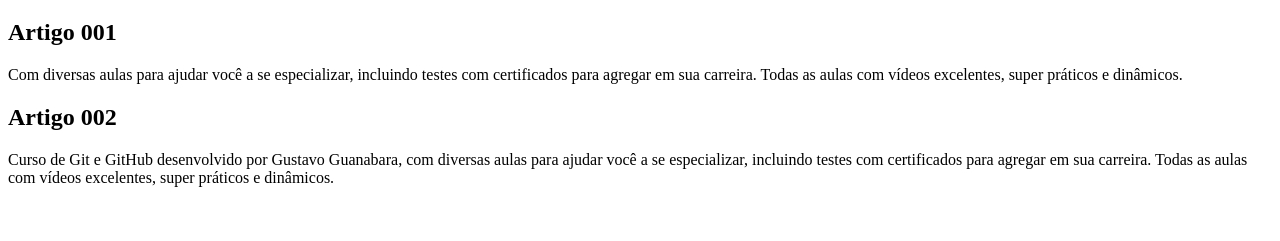
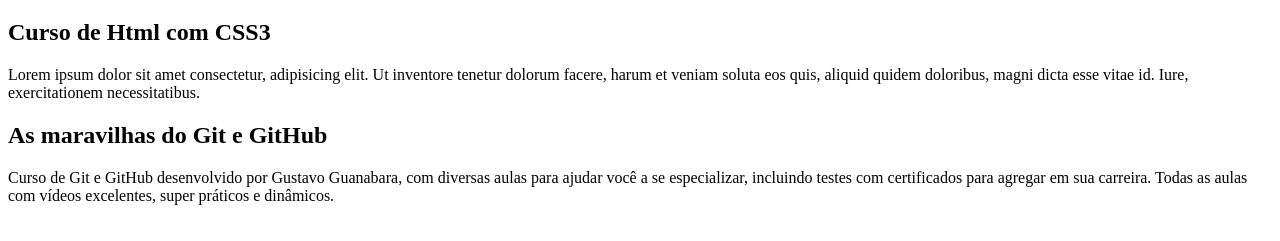
Before and after one commit to Prates05/Projeto-site, a plain HTML site: page index.html in a window 1280 px wide. Shown: the part 61-302 px from the top of the page. Drawn offline with Linux system fonts and the light colour scheme.

Commit message:
Comecei a escrever o contéudo

```diff
--- a/index.html
+++ b/index.html
@@ -12,13 +12,12 @@
             <h1>Testando Site</h1>
         </header>
         <article>
-            <h2>Artigo 001</h2>
-            <p>Com diversas aulas para ajudar você a se especializar, incluindo testes com certificados para agregar em sua carreira. Todas as aulas com vídeos excelentes, super práticos e dinâmicos.
+            <h2>Curso de Html com CSS3</h2>
+            <p>Lorem ipsum dolor sit amet consectetur, adipisicing elit. Ut inventore tenetur dolorum facere, harum et veniam soluta eos quis, aliquid quidem doloribus, magni dicta esse vitae id. Iure, exercitationem necessitatibus.</p>
 
-</p>
         </article>
         <article>
-            <h2>Artigo 002</h2>
+            <h2>As maravilhas do Git e GitHub</h2>
             <p>Curso de Git e GitHub desenvolvido por Gustavo Guanabara, com diversas aulas para ajudar você a se especializar, incluindo testes com certificados para agregar em sua carreira. Todas as aulas com vídeos excelentes, super práticos e dinâmicos.
 </p>
         </article>
```
